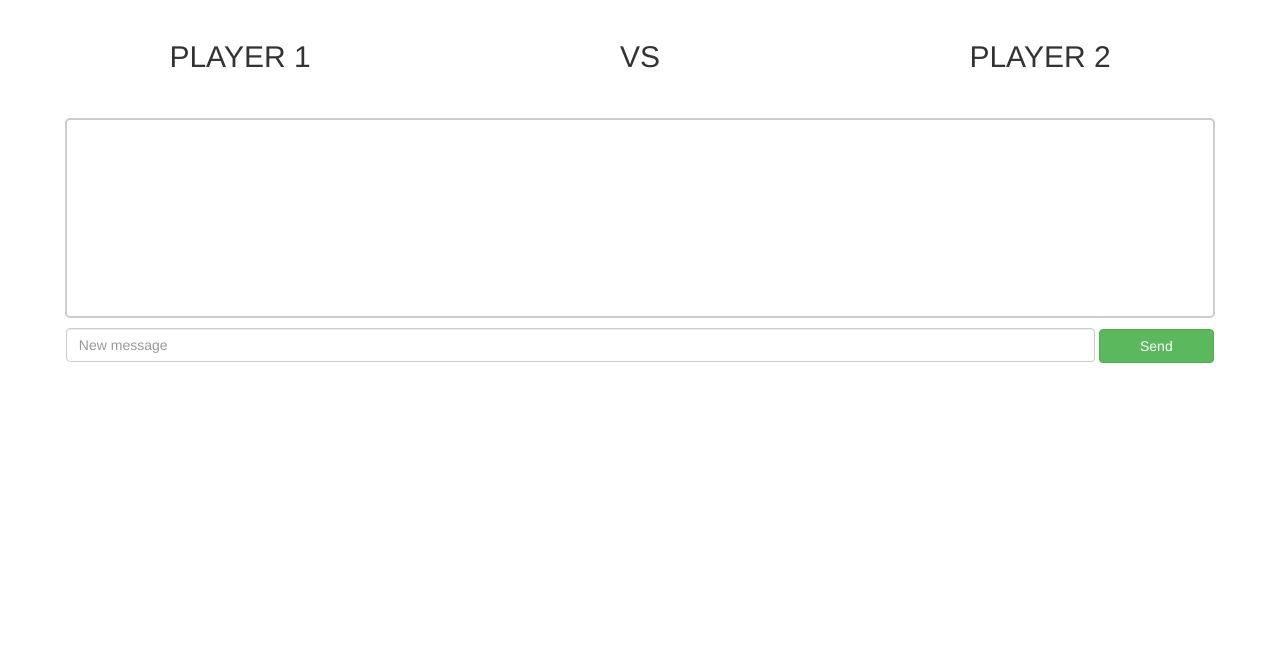
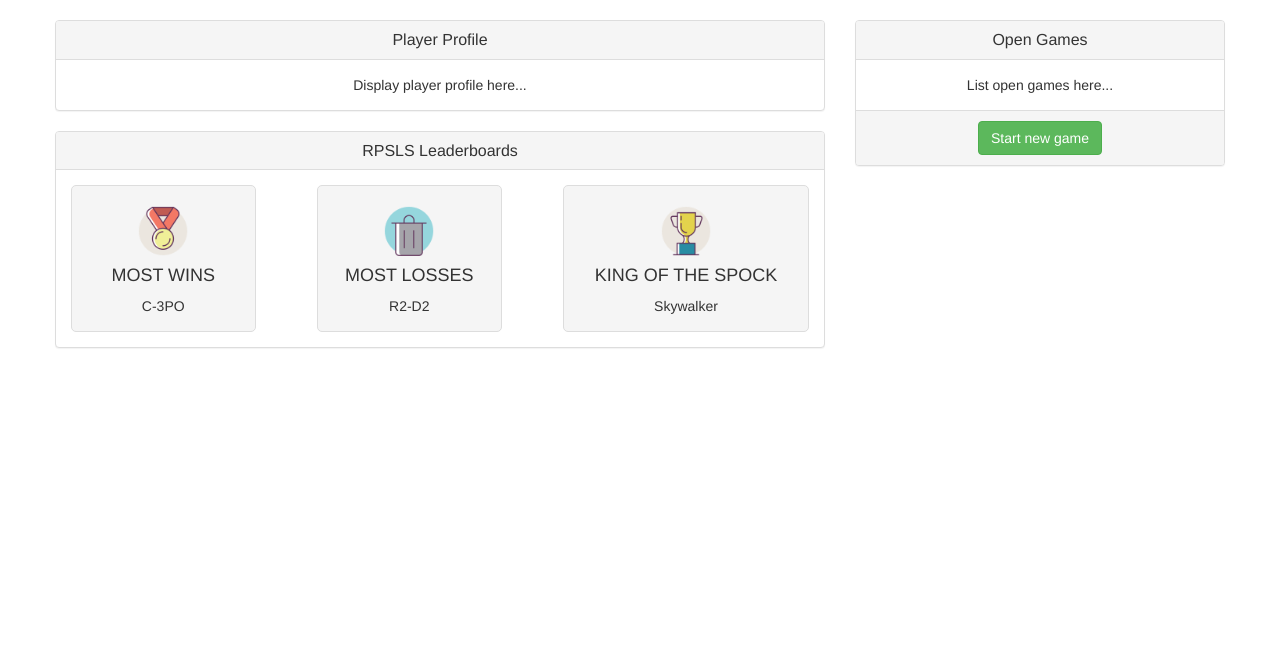
Before and after one commit to ronnytomasetti/RPS-Multiplayer, a PHP site: page / in a window 1280 px wide. Shown: the part 52-715 px from the top of the page. Run offline with PHP 8.4, Linux system fonts and the light colour scheme; some libraries are stand-ins or nearby versions.

Commit message:
Began implementing player home html template.

```diff
--- a/assets/css/stylesheet.css
+++ b/assets/css/stylesheet.css
@@ -5,8 +5,15 @@
 }
 
 .leaderboards {
-	background-color: #5FC2A6;
-	margin: 50px auto;
+	background-color: #F5F5F5;
+  padding-top: 20px;
+  padding-bottom: 15px;
+  border: solid 1px #DDDDDD;
+  border-radius: 5px;
+}
+
+.leaderboards img {
+  width: 50px;
 }
 
 #chat-window {
@@ -19,24 +26,27 @@
   border-radius: 5px;
   margin: 10px;
   height: 200px;
-  overflow: scroll;
+  overflow-x:hidden;
+  overflow-y:visible;
+  text-align: left;
+  padding-left: 15px;
+  padding-right: 15px;
 }
 
-#new-chat-message {
-  width: 88.999999%;
+#chat-history p {
+  margin-top: 15px;
+  margin-bottom: 20px;
 }
 
-#message-send-btn {
-  width: 9.999999%;
-}
-
-#send-chat-message {
-  margin: 10px 7px;
-}
+.chat-player-name { color: blue; }
+.chat-opponent-name { color: red; }
+#new-chat-message { width: 88.999999%; }
+#message-send-btn { width: 9.999999%; }
+#send-chat-message { margin: 10px 7px; }
 
 .leaderboards .col-sm-4 {
 	margin: 50px auto;
-    text-align: center;
+  text-align: center;
 }
 
 .hidden {
@@ -50,6 +60,7 @@ html {
 }
 
 body { margin-bottom: 60px; } /* Margin bottom by footer height */
+
 .footer {
   position: absolute;
   bottom: 0;
--- a/assets/js/app.js
+++ b/assets/js/app.js
@@ -12,7 +12,13 @@
  *   6. Theme and style.
  */
 
- var rpslsChoices = ['rock', 'paper', 'scissors', 'lizard', 'spock'];
+ /**
+  * RPSLS Global Game Variables
+  * @type {Array}   WEAPON_CHOICES   -Store default hand choices.
+  * @type {Object}  PLAYER_OPPONENT  -Store reference to opponent object.
+  */
+ var WEAPON_CHOICES = ['rock', 'paper', 'scissors', 'lizard', 'spock'];
+ var PLAYER_OPPONENT;
 
 var config = {
 	apiKey: "AIzaSyDkXBvYGeQz45NI9wQmWy6C_cS7P4KR354",
@@ -24,30 +30,3 @@ var config = {
 firebase.initializeApp(config);
 
 var database = firebase.database();
-
-$('#play-btn').on('click', function() {
-	var playerName = $('#name-input').val().trim();
-
-	if (playerName != '') {
-		$('#new-player-form').animate({
-	        width: '200px',
-	        opacity: '0',
-	        display: 'hidden'
-	    }, 'fast', renderBattlefield());
-
-		firebase.auth().signInAnonymously().catch(function(error) {
-			var errorCode = error.code;
-			var errorMessage = error.message;
-			console.warn("Error Code: " + errorCode);
-			console.warn("Error Message: " + errorMessage);
-		});
-
-	} else {
-		// TODO: Do better job at implement name input required error alert.
-		$('#error-alert').removeClass('hidden');
-	}
-});
-
-function renderBattlefield() {
-
-}
--- a/index.html
+++ b/index.html
@@ -44,49 +44,71 @@
   <div class="container">
     <div class="row text-center" id="gameboard">
 
-      <div class="row battlefield">
-        <div class="col-sm-4">
-          <h2>PLAYER 1</h2>
-          <p><span id="name-player-one"></span></p>
-          <div class="weapon-choices">
-            <!-- RPSLS CHOICES GO HERE -->
+      <div class="row">
+        <div class="col-xs-8">
+
+          <div class="row">
+            <!-- Player Profile column -->
+            <div class="col-xs-12">
+
+              <div class="panel panel-default">
+                <div class="panel-heading">
+                  <h3 class="panel-title">Player Profile</h3>
                 </div>
-          <div class="stats-player-one">
-            <p><span class="wins"></span></p>
-            <p><span class="losses"></span></p>
-            <p><span class="draw"></span></p>
+                <div class="panel-body">
+                  Display player profile here...
                 </div>
-        </div> <!-- /.col-sm-4 -->
+              </div>
 
-        <div class="col-sm-4">
-          <h2>VS</h2>
-          <span id="action-console"></span>
-        </div> <!-- /.col-sm-4 -->
+            </div> <!-- /.col-xs-12 -->
+          </div> <!-- /.row -->
 
-        <div class="col-sm-4">
-          <h2>PLAYER 2</h2>
-          <p><span id="name-player-two"></span></p>
-          <div class="weapon-choices">
-            <!-- RPSLS CHOICES GO HERE -->
+          <div class="row">
+            <!-- RPSLS Leaderboard column -->
+            <div class="col-xs-12">
+
+              <div class="panel panel-default">
+                <div class="panel-heading">
+                  <h3 class="panel-title">RPSLS Leaderboards</h3>
                 </div>
-          <div class="stats-player-two">
-            <p><span class="wins"></span></p>
-            <p><span class="losses"></span></p>
-            <p><span class="draw"></span></p>
+                <div class="panel-body">
+                  <div class="col-xs-3 leaderboards">
+                    <img src="assets/img/most_wins.png" alt="Most wins">
+                    <h4>MOST WINS</h4>
+                    <span id="leaderboard-wins">C-3PO</span>
                   </div>
-        </div> <!-- /.col-sm-4 -->
+                  <div class="col-xs-3 col-xs-offset-1 leaderboards">
+                    <img src="assets/img/most_losses.png" alt="Most losses">
+                    <h4>MOST LOSSES</h4>
+                    <span id="leaderboard-losses">R2-D2</span>
+                  </div>
+                  <div class="col-xs-4 col-xs-offset-1 leaderboards">
+                    <img src="assets/img/koh.png" alt="King of the Spock">
+                    <h4>KING OF THE SPOCK</h4>
+                    <span id="leaderboard-koh">Skywalker</span>
+                  </div>
+                </div>
+              </div>
 
-        <div class="col-sm-12" id="chat-window">
-          <div id="chat-history">
-            <!-- CHAT LOGS GO HERE -->
+            </div> <!-- /.col-xs-12 -->
+          </div> <!-- /.row -->
+
         </div>
-          <div id="send-chat-message">
-            <label class="sr-only" for="new-chat-message">New Chat Message</label>
-            <input type="text" class="form-control" id="new-chat-message" placeholder="New message">
-            <button type="button" class="btn btn-success" id="message-send-btn">Send</button>
-          </div> <!-- /#send-chat-message -->
+
+        <div class="col-xs-4">
+
+          <div class="panel panel-default">
+            <div class="panel-heading">
+              <h3 class="panel-title">Open Games</h3>
             </div>
-      </div> <!-- /.row battlefield -->
+            <div class="panel-body">
+              List open games here...
+            </div>
+            <div class="panel-footer"><button type="button" class="btn btn-success">Start new game</button></div>
+          </div>
+
+        </div> <!-- /.col-xs-4 -->
+      </div> <!-- /.row -->
 
     </div> <!-- /#gameboard -->
   </div> <!-- /.container -->
@@ -96,44 +118,6 @@
       <p class="text-center">2016 UCF Coding Bootcamp RPS-Multiplayer by Ronny Tomasetti</p>
     </div>
   </footer>
-
-  <!-- Sign-up Modal -->
-  <div class="modal fade" id="signup-modal" tabindex="-1" role="dialog" aria-labelledby="myModalLabel">
-    <div class="modal-dialog" role="document">
-      <div class="modal-content">
-        <div class="modal-header">
-          <button type="button" class="close" data-dismiss="modal" aria-label="Close"><span aria-hidden="true">&times;</span></button>
-          <h4 class="modal-title" id="myModalLabel">Sign-up</h4>
-        </div>
-        <div class="modal-body">
-          ...
-        </div>
-        <div class="modal-footer">
-          <button type="button" class="btn btn-default" data-dismiss="modal">Close</button>
-          <button type="button" class="btn btn-primary">Register</button>
-        </div>
-      </div>
-    </div>
-  </div>
-
-  <!-- Login Modal -->
-  <div class="modal fade" id="login-modal" tabindex="-1" role="dialog" aria-labelledby="myModalLabel">
-    <div class="modal-dialog" role="document">
-      <div class="modal-content">
-        <div class="modal-header">
-          <button type="button" class="close" data-dismiss="modal" aria-label="Close"><span aria-hidden="true">&times;</span></button>
-          <h4 class="modal-title" id="myModalLabel">Login</h4>
-        </div>
-        <div class="modal-body">
-          ...
-        </div>
-        <div class="modal-footer">
-          <button type="button" class="btn btn-default" data-dismiss="modal">Close</button>
-          <button type="button" class="btn btn-primary">Login</button>
-        </div>
-      </div>
-    </div>
-  </div>
 
   <!-- ======================================================== -->
   <!-- CDN jQuery min.js -->
```
Also changed, not shown: assets/img/favicon.ico, assets/img/koh.png (added), assets/img/lizard.png (added), assets/img/most_losses.png (added), assets/img/most_wins.png (added), assets/img/paper.png (added), assets/img/rock.png (added), assets/img/scissors.png (added), assets/img/spock.png (added). Lines whose indentation alone changed are shown as unchanged.
